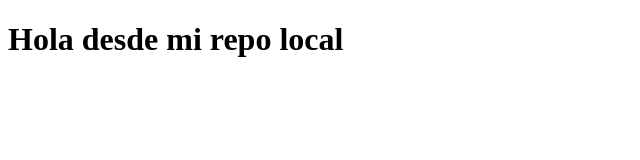
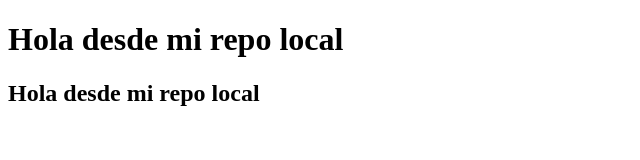
Before and after one commit to jgarcia-my-apps/repoPrueba, a plain HTML site: page index.html in a window 1280 px wide. Shown: the whole page, without its empty margins (0-640 px from the left). Drawn offline with Linux system fonts and the light colour scheme.

Commit message:
Update index.html

```diff
--- a/index.html
+++ b/index.html
@@ -7,5 +7,6 @@
 </head>
 <body>
     <h1>Hola desde mi repo local</h1>
+    <h2>Hola desde mi repo local</h2>
 </body>
 </html>
```
